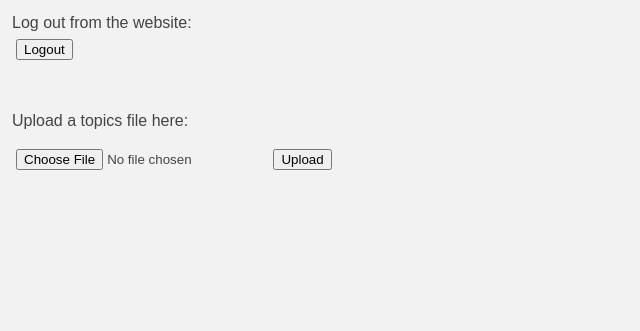
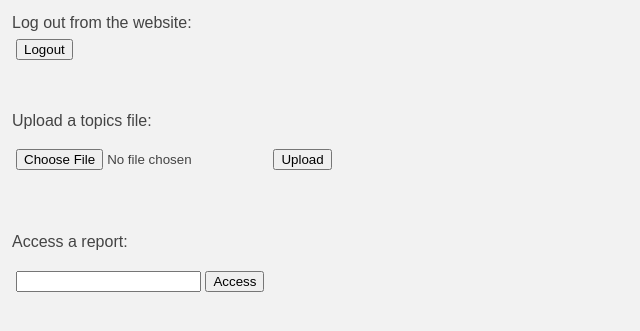
Before and after one commit to lucasoldaini/sr-visualizer, a Flask app: page / in a window 1280 px wide. Shown: the top 331 px of the page, without its empty margins (0-640 px from the left). Run offline with Flask 2, Linux system fonts and the light colour scheme; the visitor is signed in with stand-in values (Sample User, id 1); some libraries are stand-ins or nearby versions.

Commit message:
add option to lookup id directly

```diff
--- a/main.py
+++ b/main.py
@@ -93,9 +93,14 @@ def navigate():
     else:
         return flask.redirect(flask.url_for('home'))
 
+@app.route('/report', methods=['GET'])
 @app.route('/report/<_id>', methods=['GET'])
 @login_required
-def report(_id):
+def report(_id=None):
+
+    if _id is None:
+        _id = flask.request.args.get('_id', None)
+
     report = coll.find_one({'_id': _id})
     if report is not None:
         return flask.render_template('report.html', show_nav=False,
@@ -141,7 +146,7 @@ def topic(topic=None):
     return flask.render_template('report.html', record=record, show_nav=True)
 
 
-@app.route('/next', methods=['POST'])
+@app.route('/next_report', methods=['POST'])
 def next_report():
     is_last_pos = (flask.session['topic_position'] ==
                    len(flask.session['topic_data']) - 1)
@@ -149,22 +154,17 @@ def next_report():
     if not is_last_pos:
         flask.session['topic_position'] += 1
 
-    return flask.Response(200)
+    return flask.Response({'OK', ''})
 
 
-@app.route('/prev', methods=['POST'])
+@app.route('/prev_report', methods=['POST'])
 def prev_report():
 
     is_first_pos = (flask.session['topic_position'] == 0)
     if not is_first_pos:
         flask.session['topic_position'] -= 1
 
-    return flask.Response(200)
-
-
-@app.route('/test', methods=['GET', 'POST'])
-def test():
-    return str(flask.request.args)
+    return flask.Response({'OK', ''})
 
 
 if __name__ == '__main__':
--- a/templates/home.html
+++ b/templates/home.html
@@ -5,15 +5,23 @@ Log out from the website:
 <form style="margin: 4px" action="logout">
     <input type="submit" value="Logout">
 </form>
-
 <br>
 <br>
-Upload a topics file here:
+Upload a topics file:
 <form style="margin: 4px" action="upload" method=post enctype=multipart/form-data>
     <p>
         <input type=file name=file>
         <input type=submit value=Upload>
     </p>
 </form>
+<br>
+<br>
+Access a report:
+<form style="margin: 4px" action="report" method=get enctype=multipart/form-data>
+    <p>
+        <input type=text name="_id">
+        <input type=submit value="Access">
+    </p>
+</form>
 </div>
 {% endblock %}
--- a/templates/report.html
+++ b/templates/report.html
@@ -26,12 +26,12 @@
 </div>
 <script type="text/javascript">
     function prev() {
-        $.post( "/prev", function() {
+        $.post( "/prev_report", function() {
             location.reload();
         });
     }
     function next() {
-        $.post( "/next", function() {
+        $.post( "/next_report", function() {
             location.reload();
         });
     }
```
Also changed, not shown: templates/navigate.html (+10 -0 lines).
